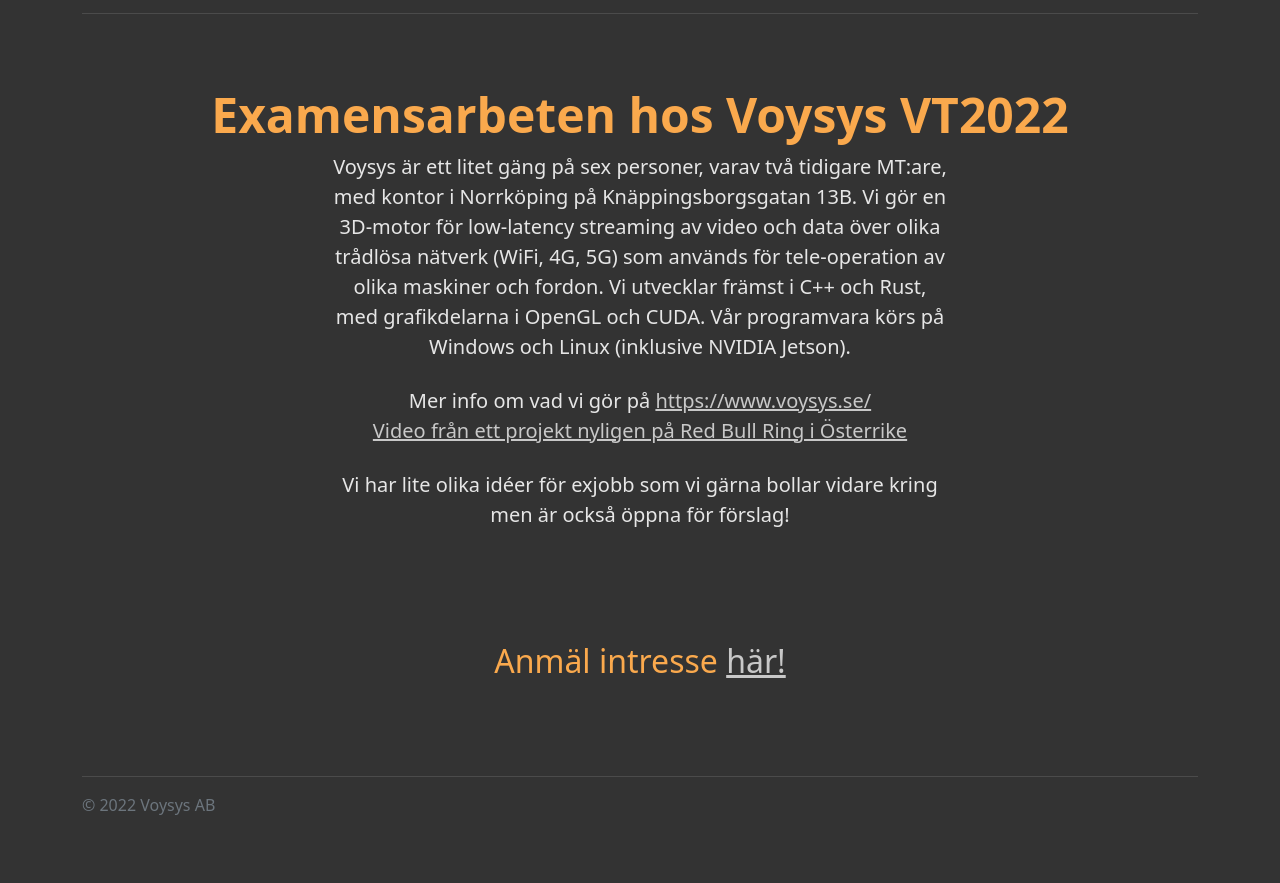
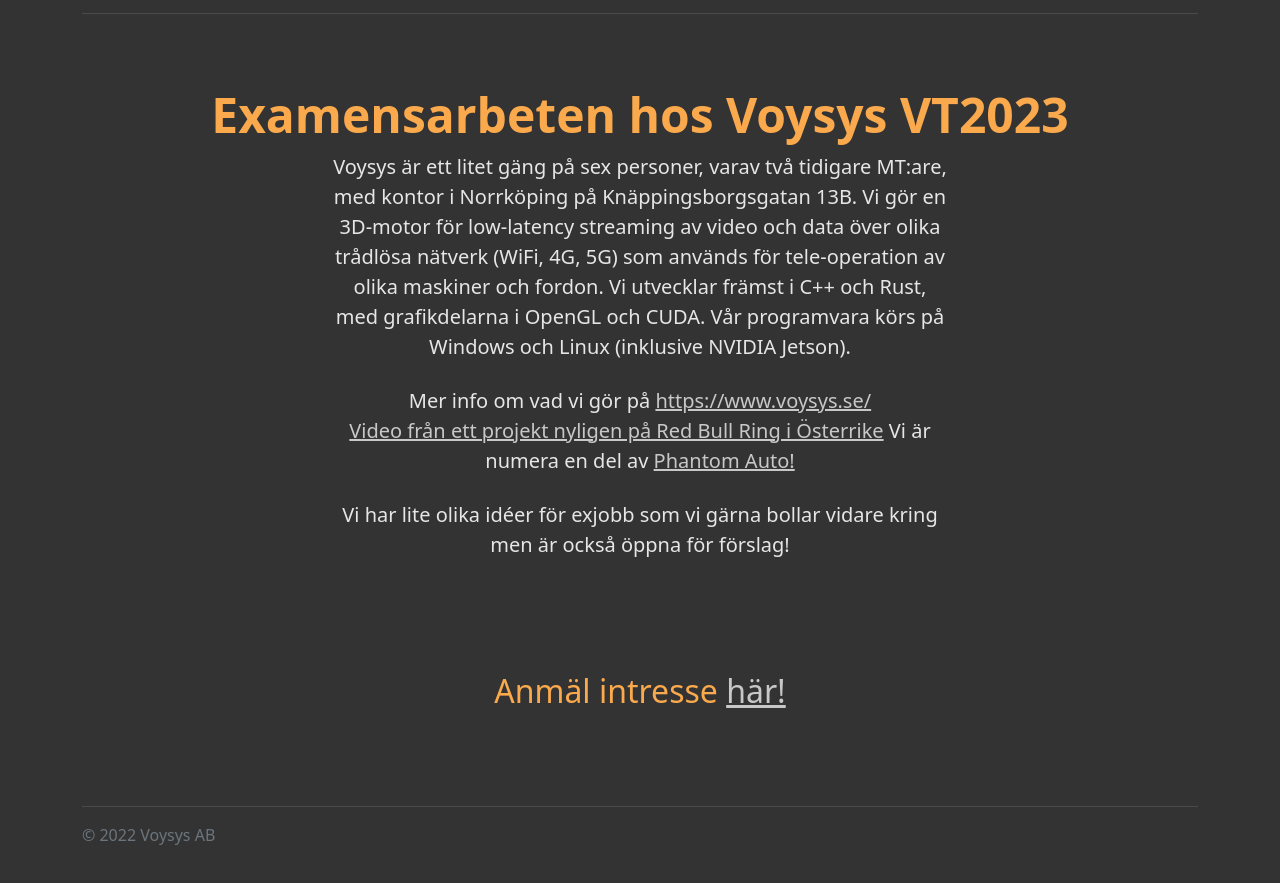
Before and after one commit to voysys/exjobb, a plain HTML site: page index.html in a window 1280 px wide. Shown: the part 61-944 px from the top of the page. Before the commit the page ends 918 px from the top, so only its background shows below. Drawn offline with nearby package versions, Linux system fonts and the light colour scheme.

Commit message:
update for vt2023

```diff
--- a/index.html
+++ b/index.html
@@ -12,7 +12,7 @@
     <!-- CSS Overrides -->
     <link href="static/css/style.css" rel="stylesheet">
 
-    <title>Voysys // Exjobb VT2022</title>
+    <title>Voysys // Exjobb</title>
 
 </head>
 
@@ -28,7 +28,7 @@
 
 
     <div class="px-4 py-5 my-2 text-center">
-        <h1 class="display-5 fw-bold">Examensarbeten hos Voysys VT2022</h1>
+        <h1 class="display-5 fw-bold">Examensarbeten hos Voysys VT2023</h1>
         <div class="col-lg-6 mx-auto">
             <p class="lead mb-4">
                 Voysys är ett litet gäng på sex personer, varav två tidigare MT:are, med kontor i Norrköping på
@@ -43,6 +43,8 @@
 
                 <a href="https://www.youtube.com/watch?v=a0NIGl7m2us">Video från ett projekt nyligen på Red Bull Ring i
                     Österrike</a>
+
+                Vi är numera en del av <a href="https://phantom.auto/">Phantom Auto!</a>
             </p>
 
             <p class="lead mb-2">
```
